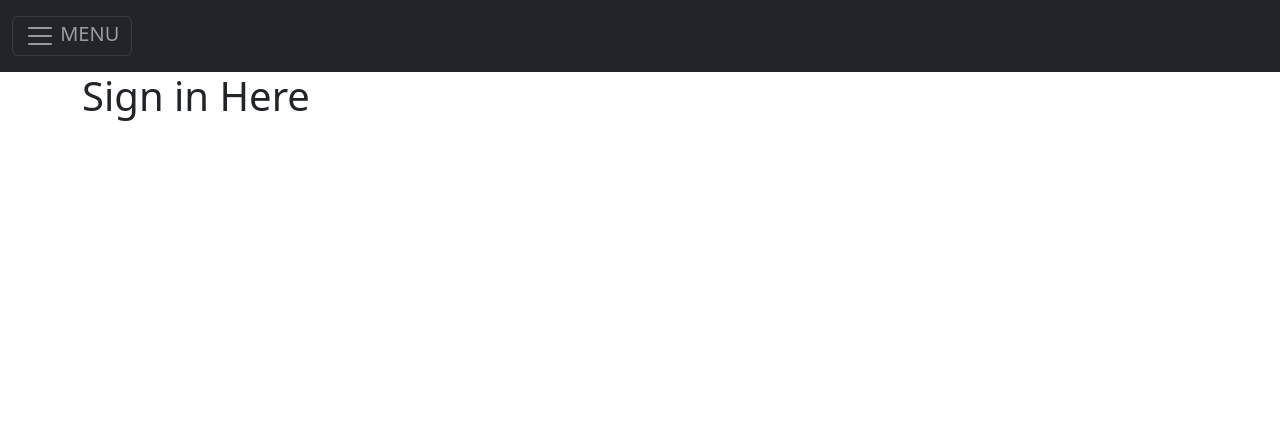
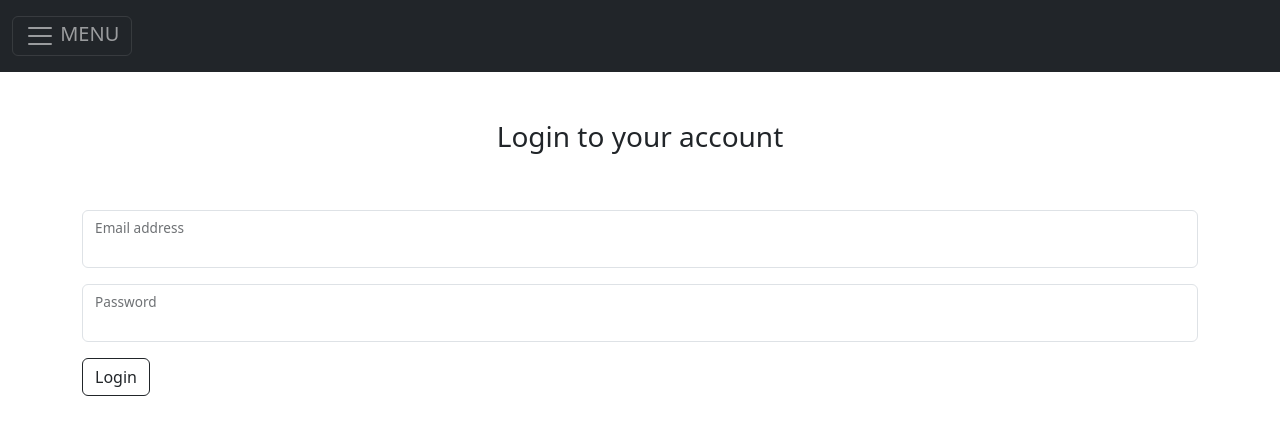
Before and after one commit to Jsparkzprime/TUTOR-WEBSITE, a Flask app: page /login in a window 1280 px wide. Shown: the top 435 px of the page. Run offline with Flask 3, Linux system fonts and the light colour scheme; style sheets or scripts are compiled from the project's sources.

Commit message:
Modified Login Page

```diff
--- a/TUTOR_WEBSITE_PACKAGE/my_website/auth.py
+++ b/TUTOR_WEBSITE_PACKAGE/my_website/auth.py
@@ -2,7 +2,7 @@ from flask import Blueprint, render_template
 
 auth = Blueprint('auth', __name__)
 
-@auth.route('/login')
+@auth.route('/login', methods = ['GET', 'POST'])
 def login():
     return render_template("login.html")
 
@@ -10,6 +10,6 @@ def login():
 def logout():
     return "<p>Logout<p/>"
 
-@auth.route('/sign-up')
+@auth.route('/sign-up', methods = ['GET', 'POST'])
 def sign_up():
     return render_template("sign_up.html")
--- a/TUTOR_WEBSITE_PACKAGE/my_website/templates/index.html
+++ b/TUTOR_WEBSITE_PACKAGE/my_website/templates/index.html
@@ -11,7 +11,7 @@
 <body>
     <nav class="navbar bg-dark sticky-top">
         <div class="collapse" id="navbarToggleExternalContent" data-bs-theme="dark">
-            <div class="bg-danger p-4">
+            <div class="bg-dark p-4">
                 <a class="icon-link icon-link-hover" style="--bs-link-hover-color-rgb: 25, 135, 84;" href="/login">
                     <svg class="bi" aria-hidden="true"><use xlink:href="#arrow-right"></use></svg>
                     LOGIN
--- a/TUTOR_WEBSITE_PACKAGE/my_website/templates/login.html
+++ b/TUTOR_WEBSITE_PACKAGE/my_website/templates/login.html
@@ -1,5 +1,17 @@
 {% extends 'index.html'%}
 {% block title %} Login {% endblock %}
 {% block content%}
-<h1>Sign in Here</h1>
+<form method="post">
+    <h3 align = "center" class="p-5">Login to your account</h3>
+    <div class="form-floating mb-3">
+        <input type="email" class="form-control" id="floatingInput" name="email">
+        <label for="floatingInput">Email address</label>
+      </div>
+    <div class="form-floating mb-3">
+        <input type="password" class="form-control" id="floatingPassword" name="password">
+        <label for="floatingPassword">Password</label>
+      </div>
+    <button type="submit" class="btn btn-outline-dark">Login</button>
+</form>
+
 {% endblock %}
```
